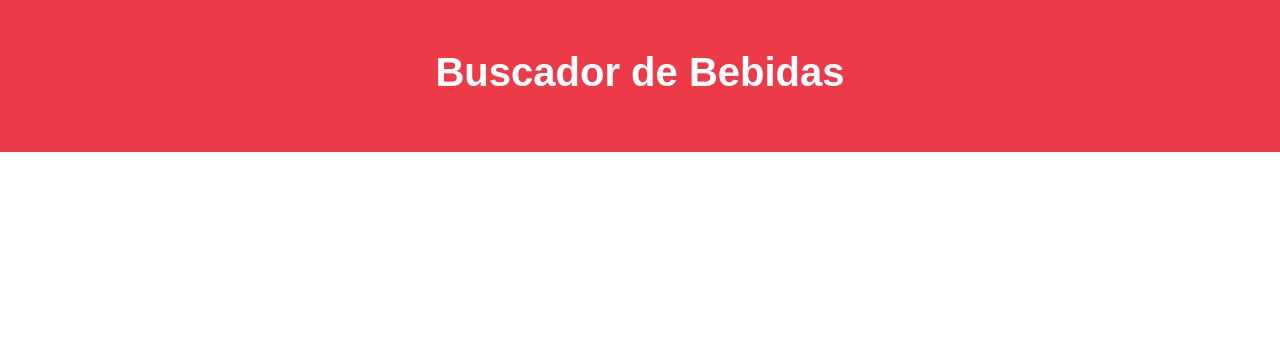
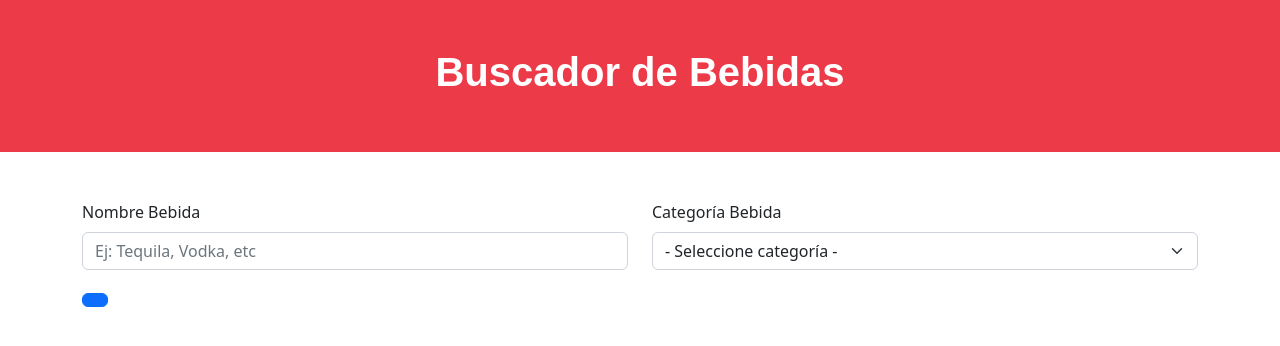
Before and after one commit to Rencas1207/drink-finder, a React app: page / in a window 1280 px wide. Shown: the top 346 px of the page. Built offline with nearby package versions, Linux system fonts and the light colour scheme; the HTML template or start-up script is replaced by a standard one.

Commit message:
drink-finder create context + hooks

```diff
--- a/src/App.jsx
+++ b/src/App.jsx
@@ -1,16 +1,18 @@
 import { Container } from 'react-bootstrap'
+import Formulario from './components/Formulario'
+import { CategorysProvider } from './context/CategorysProvider'
 
 function App() {
 
   return (
-    <>
+    <CategorysProvider>
       <header className="py-5">
         <h1>Buscador de Bebidas</h1>
       </header>
       <Container className='mt-5'>
-
+        <Formulario />
       </Container>
-    </>
+    </CategorysProvider>
   )
 }
 
--- /dev/null
+++ b/src/components/Formulario.jsx
@@ -0,0 +1,39 @@
+import React from 'react'
+import { Button, Col, Form, FormControl, Row } from 'react-bootstrap'
+
+const Formulario = () => {
+   return (
+      <Form>
+         <Row>
+            <Col md={6}>
+               <Form.Group className='mb-3'>
+                  <Form.Label htmlFor='name'>Nombre Bebida</Form.Label>
+                  <Form.Control
+                     id="name"
+                     type='text'
+                     placeholder='Ej: Tequila, Vodka, etc'
+                     name="name"
+                  />
+               </Form.Group>
+            </Col>
+            <Col md={6}>
+               <Form.Group className='mb-3'>
+                  <Form.Label htmlFor='category'>Categoría Bebida</Form.Label>
+                  <Form.Select
+                     id="category"
+                     name="category"
+                  >
+                     <option value="">- Seleccione categoría -</option>
+                  </Form.Select>
+               </Form.Group>
+            </Col>
+         </Row>
+
+         <Button>
+
+         </Button>
+      </Form>
+   )
+}
+
+export default Formulario
--- /dev/null
+++ b/src/context/CategorysProvider.jsx
@@ -0,0 +1,15 @@
+import { useState, useEffect, createContext } from 'react'
+
+const CategorysContext = createContext();
+
+export function CategorysProvider({ children }) {
+   return (
+      <CategorysContext.Provider value={{
+
+      }}>
+         {children}
+      </CategorysContext.Provider>
+   )
+}
+
+export default CategorysContext
--- /dev/null
+++ b/src/hooks/useCategorys.jsx
@@ -0,0 +1,6 @@
+import { useContext } from "react";
+import CategorysContext from "../context/CategorysProvider";
+
+export default function useCategorys() {
+   return useContext(CategorysContext)
+}
```
